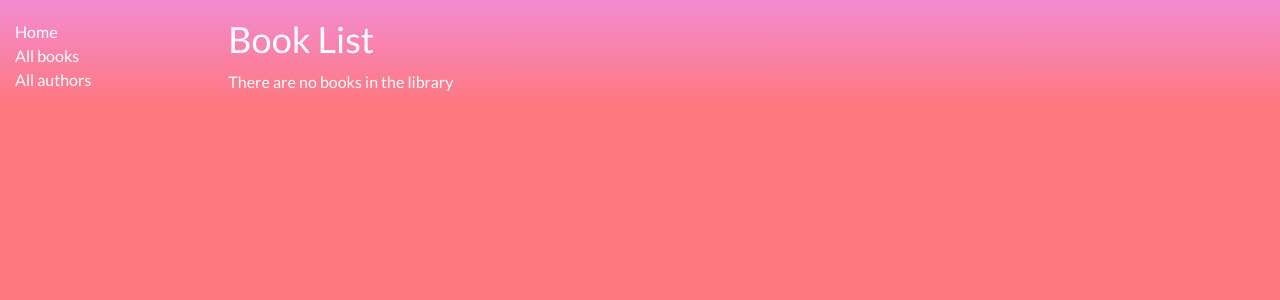
After one commit to Boasbabs/local_library_mozilla_tut, a Django app: page /catalog/books/ in a window 1280 px wide. The commit adds this page. Shown: the top 300 px of the page. Run offline with Django 3.2, Linux system fonts and the light colour scheme; data that the repository does not hold is empty; some libraries are stand-ins or nearby versions.

Commit message:
Implement book details page in class-based view

```diff
--- a/local_library/catalog/templates/catalog/base_generic.html
+++ b/local_library/catalog/templates/catalog/base_generic.html
@@ -23,7 +23,7 @@
             {% block sidebar %}
             <ul class="sidebar-nav">
                 <li><a href="{% url 'index' %}">Home</a></li>
-                <li><a href="">All books</a></li>
+                <li><a href="{% url 'books' %}">All books</a></li>
                 <li><a href="">All authors</a></li>
             </ul>
             {% endblock %}
--- /dev/null
+++ b/local_library/catalog/templates/catalog/book_list.html
@@ -0,0 +1,18 @@
+{% extends "catalog/base_generic.html" %}
+
+{% block content %}
+    <h1>Book List</h1>
+
+    {% if book_list %}
+        <ul>
+            {% for book in book_list %}
+                <li>
+                    <a href="{{ book.get_absolute_url }}">{{ book.title }}</a> ({{ book.author }})
+                </li>
+            {% endfor %}
+
+        </ul>
+    {% else %}
+        <p>There are no books in the library</p>
+    {% endif %}
+{% endblock %}
--- a/local_library/catalog/urls.py
+++ b/local_library/catalog/urls.py
@@ -3,4 +3,6 @@ from . import views
 
 urlpatterns = [
     path("", views.index, name="index"),
+    path("books/", views.BookListView.as_view(), name="books"),
+    path("book/<int:pk>", views.BookDetailView.as_view(), name="book-detail"),
 ]
--- a/local_library/catalog/views.py
+++ b/local_library/catalog/views.py
@@ -1,4 +1,5 @@
 from django.shortcuts import render
+from django.views import generic
 from .models import Author, Book, BookInstance, Genre
 
 
@@ -26,3 +27,11 @@ def index(request):
             'num_authors': num_authors
         }
     )
+
+
+class BookListView(generic.ListView):
+    model = Book
+
+
+class BookDetailView(generic.DetailView):
+    model = Book
```
Also changed, not shown: local_library/catalog/templates/catalog/book_detail.html (added, +32 -0 lines).
